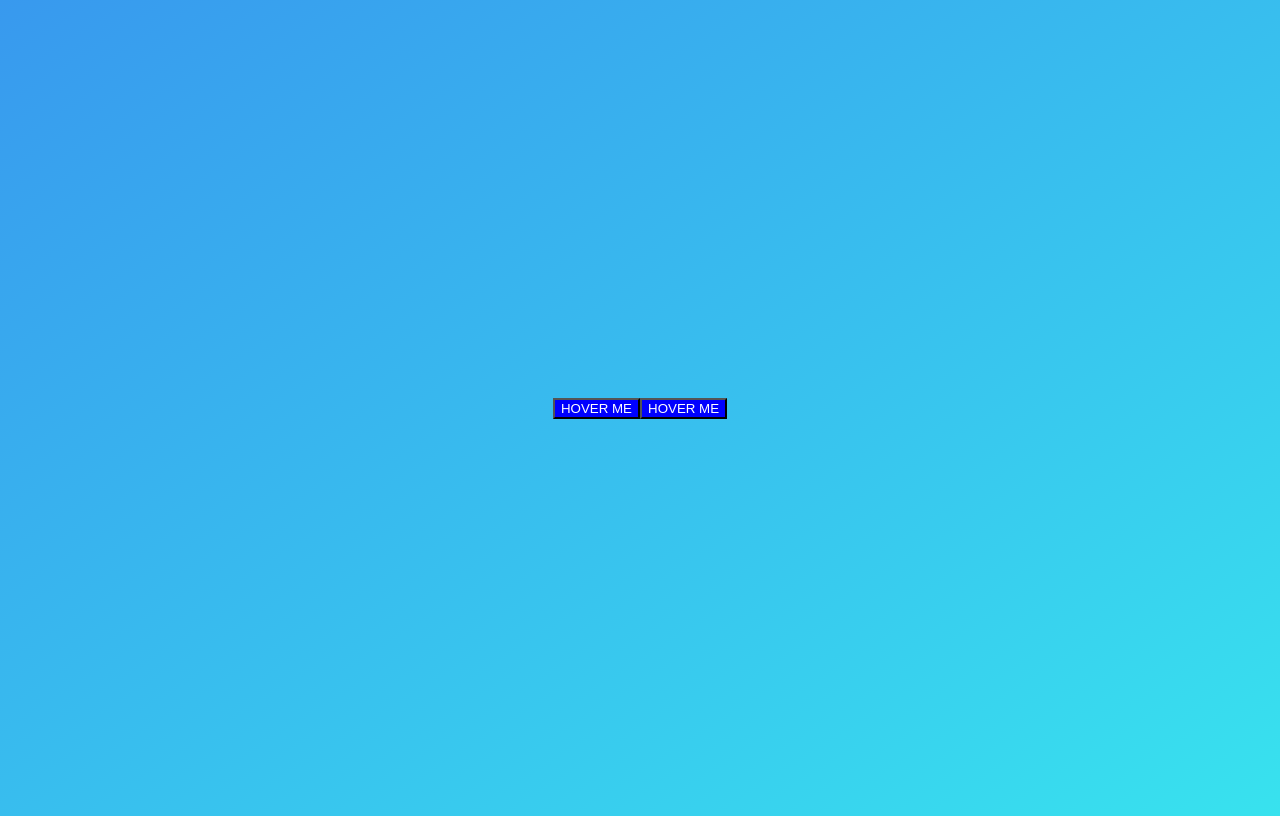
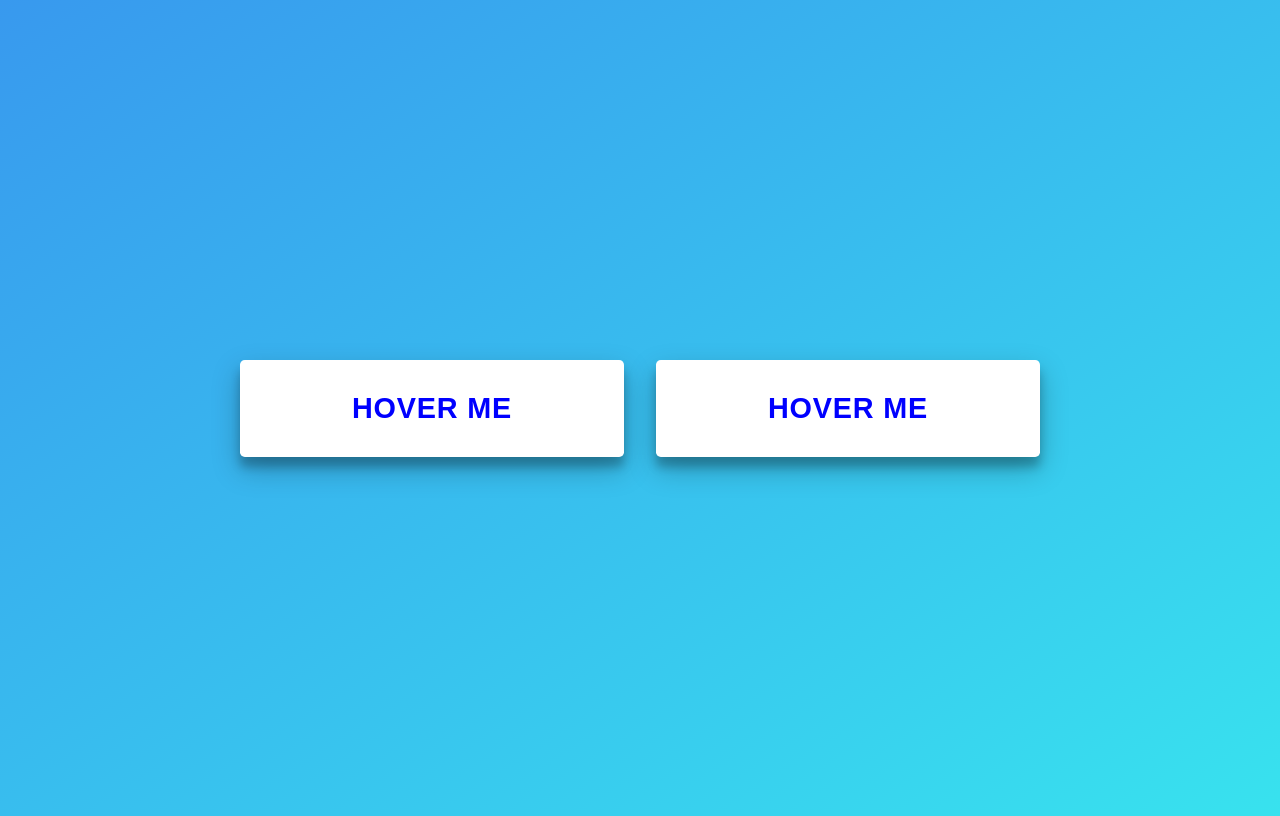
Before and after one commit to rajatDevX/recipe_project, a plain HTML site: page index14.html in a window 1280 px wide. Drawn offline with Linux system fonts and the light colour scheme.

Commit message:
fourth change

```diff
--- a/index14.html
+++ b/index14.html
@@ -9,8 +9,8 @@
 </head>
 
 <body>
-    <button class="btn">Hover Me</button>
-    <button class="btn">Hover Me</button>
+    <button class="btn btn1">Hover Me</button>
+    <button class="btn btn2">Hover Me</button>
 
 
 </body>
--- a/style4.css
+++ b/style4.css
@@ -8,7 +8,32 @@ body {
 }
 
 .btn {
-    color: white;
-    background-color: blue;
+    color: blue;
+    ;
+    background-color: white;
     text-transform: uppercase;
+    letter-spacing: 0.05rem;
+    padding: 10px 20px;
+    border-radius: 0.3rem;
+    padding: 2rem 7rem;
+    font-size: 1.8rem;
+    font-weight: 700;
+    margin: 0 1rem;
+    border: none;
+    cursor: pointer;
+    transition: all 0.2s ease-in-out;
 }
+
+.btn1:hover {
+    transform: translateY(-5px);
+    box-shadow: 0 19px 38px rgba(0, 0, 0, 0.25), 0 15px 13px rgba(0, 0, 0, 0.22);
+}
+
+.btn {
+    box-shadow: 0 12px 28px rgba(0, 0, 0, 0.25), 0 10px 10px rgba(0, 0, 0, 0.22);
+}
+
+.btn2:hover {
+    transform: scale(0.95);
+
+}
```
